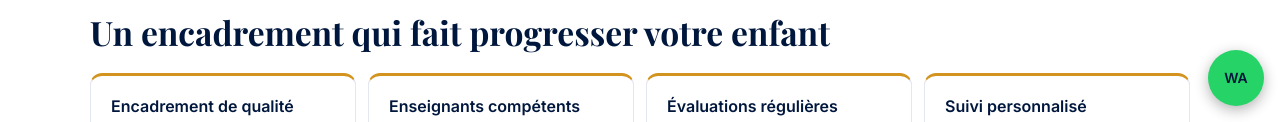
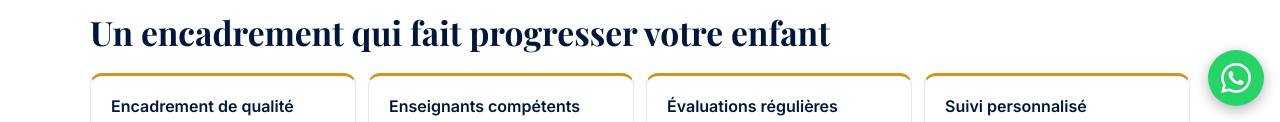
Before and after one commit to dylannana/premia-academy, a plain HTML site: page index.html in a window 1280 px wide. Shown: the part 678-800 px from the top of the page. Drawn offline with nearby package versions, Linux system fonts and the light colour scheme.

Commit message:
Icone WhatsApp et favicon

```diff
--- a/assets/css/style.css
+++ b/assets/css/style.css
@@ -478,3 +478,14 @@ img.avatar { display: block; object-fit: cover; }
 @media (min-width: 900px) {
   .galerie-grid { grid-template-columns: repeat(4, 1fr); }
 }
+
+/* Bouton WhatsApp flottant : icône */
+.wa-float {
+  color: #fff;
+  bottom: calc(16px + env(safe-area-inset-bottom, 0px));
+}
+.wa-float svg {
+  width: 30px;
+  height: 30px;
+  fill: currentColor;
+}
--- a/index.html
+++ b/index.html
@@ -168,6 +168,5 @@
   </footer>
 
   <!-- Bouton WhatsApp flottant -->
-  <a class="wa-float" href="https://wa.me/237683857126" aria-label="Écrire sur WhatsApp">WA</a>
-</body>
+ <a class="wa-float" href="https://wa.me/237683857126" target="_blank" rel="noopener" aria-label="Écrire à PREMIA ACADEMY sur WhatsApp"><svg viewBox="0 0 24 24" aria-hidden="true"><path d="M17.472 14.382c-.297-.149-1.758-.867-2.03-.967-.273-.099-.471-.148-.67.15-.197.297-.767.966-.94 1.164-.173.199-.347.223-.644.075-.297-.15-1.255-.463-2.39-1.475-.883-.788-1.48-1.761-1.653-2.059-.173-.297-.018-.458.13-.606.134-.133.298-.347.446-.52.149-.174.198-.298.298-.497.099-.198.05-.371-.025-.52-.075-.149-.669-1.612-.916-2.207-.242-.579-.487-.5-.669-.51-.173-.008-.371-.01-.57-.01-.198 0-.52.074-.792.372-.272.297-1.04 1.016-1.04 2.479 0 1.462 1.065 2.875 1.213 3.074.149.198 2.096 3.2 5.077 4.487.709.306 1.262.489 1.694.625.712.227 1.36.195 1.871.118.571-.085 1.758-.719 2.006-1.413.248-.694.248-1.289.173-1.413-.074-.124-.272-.198-.57-.347m-5.421 7.403h-.004a9.87 9.87 0 01-5.031-1.378l-.361-.214-3.741.982.998-3.648-.235-.374a9.86 9.86 0 01-1.51-5.26c.001-5.45 4.436-9.884 9.888-9.884 2.64 0 5.122 1.03 6.988 2.898a9.825 9.825 0 012.893 6.994c-.003 5.45-4.437 9.884-9.885 9.884m8.413-18.297A11.815 11.815 0 0012.05 0C5.495 0 .16 5.335.157 11.892c0 2.096.547 4.142 1.588 5.945L.057 24l6.305-1.654a11.882 11.882 0 005.683 1.448h.005c6.554 0 11.89-5.335 11.893-11.893a11.821 11.821 0 00-3.48-8.413z"/></svg></a>
 </html>
```
